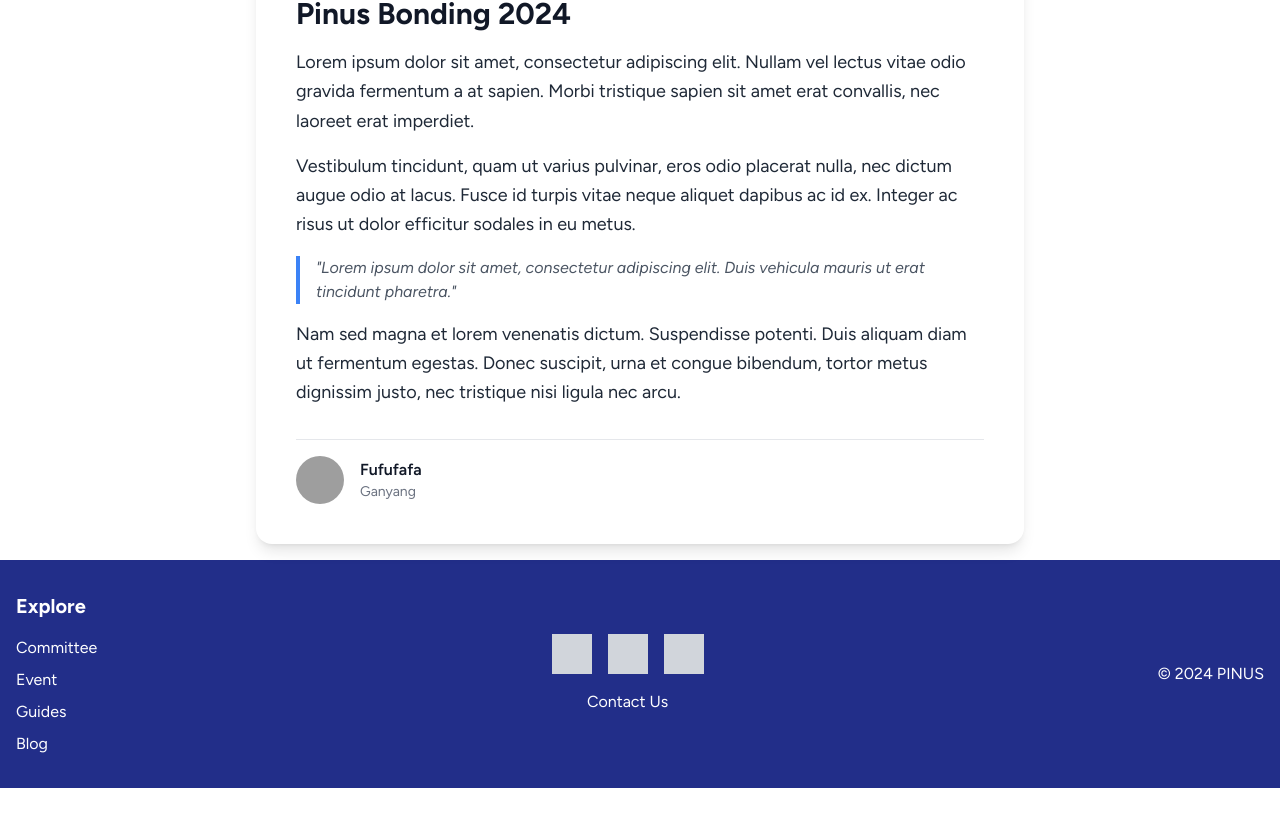
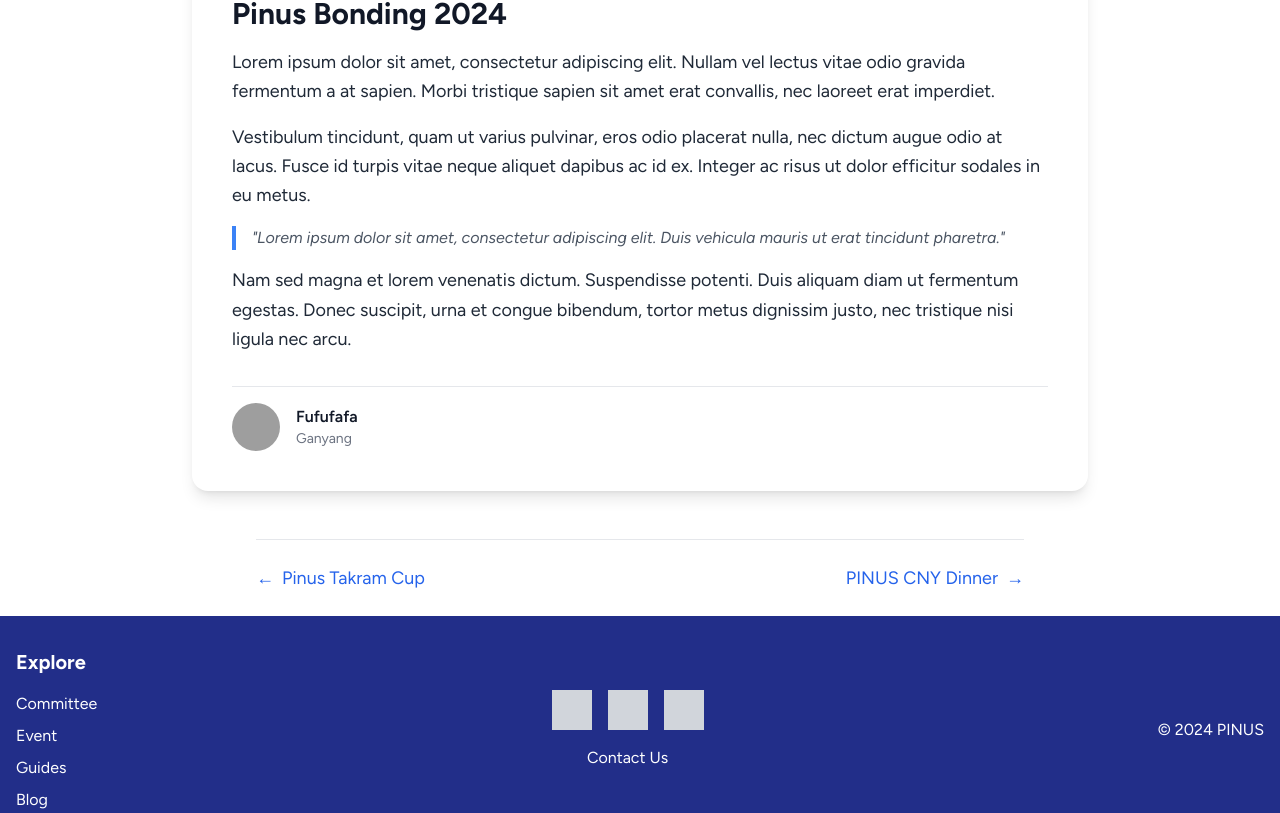
Before and after one commit to pinus-tech/pinus-website, a Next.js app: page /blog/1 in a window 1280 px wide. Shown: the part 1144-1957 px from the top of the page. Before the commit the page ends 1932 px from the top, so only its background shows below. Built offline with nearby package versions, Linux system fonts and the light colour scheme; grey boxes are pictures that could not be loaded.

Commit message:
Add previous and next post

```diff
--- a/app/blog/[slug]/page.tsx
+++ b/app/blog/[slug]/page.tsx
@@ -10,7 +10,7 @@ import Image from "next/image";
 
 const BlogContent = () => {
   return (
-    <article className="max-w-3xl w-full bg-white p-6 sm:p-10 rounded-2xl shadow-lg text-gray-800">
+    <article className="max-w-4xl w-full bg-white p-6 sm:p-10 rounded-2xl shadow-lg text-gray-800">
       <div className="flex flex-col sm:flex-row sm:items-center sm:justify-between mb-6 text-gray-500 text-sm">
         <span>📅 February 6, 2025</span>
         <span>⏳ 5 min read</span>
@@ -54,6 +54,27 @@ const BlogContent = () => {
   );
 };
 
+const BlogFooter = () => {
+  return (
+    <div className="w-full max-w-3xl flex justify-between items-center py-6 border-t border-gray-200 mx-auto">
+      {/* Previous Post Link */}
+      <div className="flex items-center space-x-4">
+        <a href="/previous-post" className="text-lg text-blue-600 hover:underline flex items-center">
+          <span className="mr-2">←</span> Pinus Takram Cup
+        </a>
+      </div>
+
+      {/* Next Post Link */}
+      <div className="flex items-center space-x-4 justify-end">
+        <a href="/next-post" className="text-lg text-blue-600 hover:underline flex items-center">
+          PINUS CNY Dinner <span className="ml-2">→</span>
+        </a>
+      </div>
+    </div>
+  );
+};
+
+
 export default function BlogDetail() {
   return (
     <main className="flex flex-col gap-8 row-start-2 items-center sm:items-start min-h-screen">
@@ -78,6 +99,8 @@ export default function BlogDetail() {
       <div className="w-full flex justify-center mb-4">
         <BlogContent />
       </div>
+
+      <BlogFooter />
     </main>
   );
 }
```
